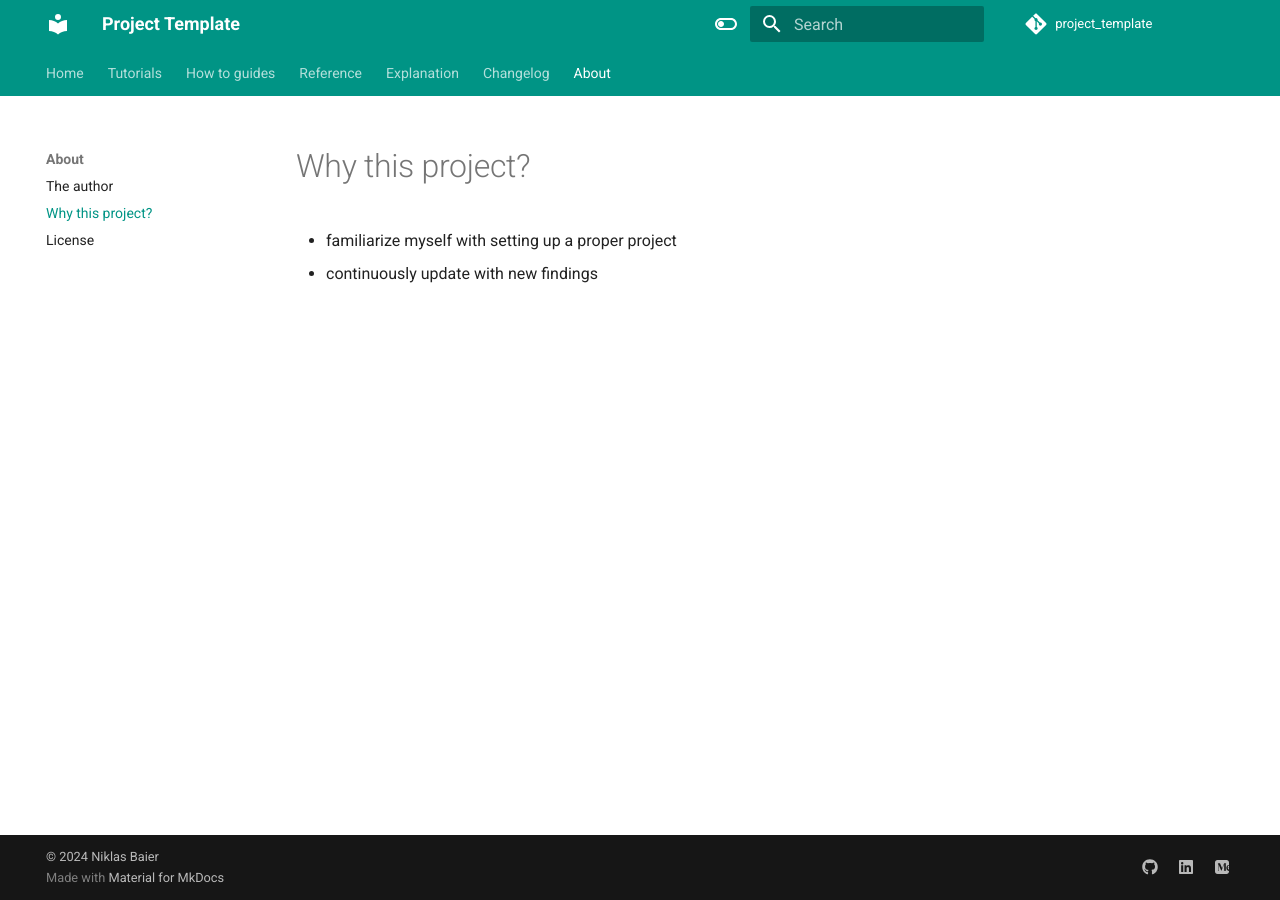
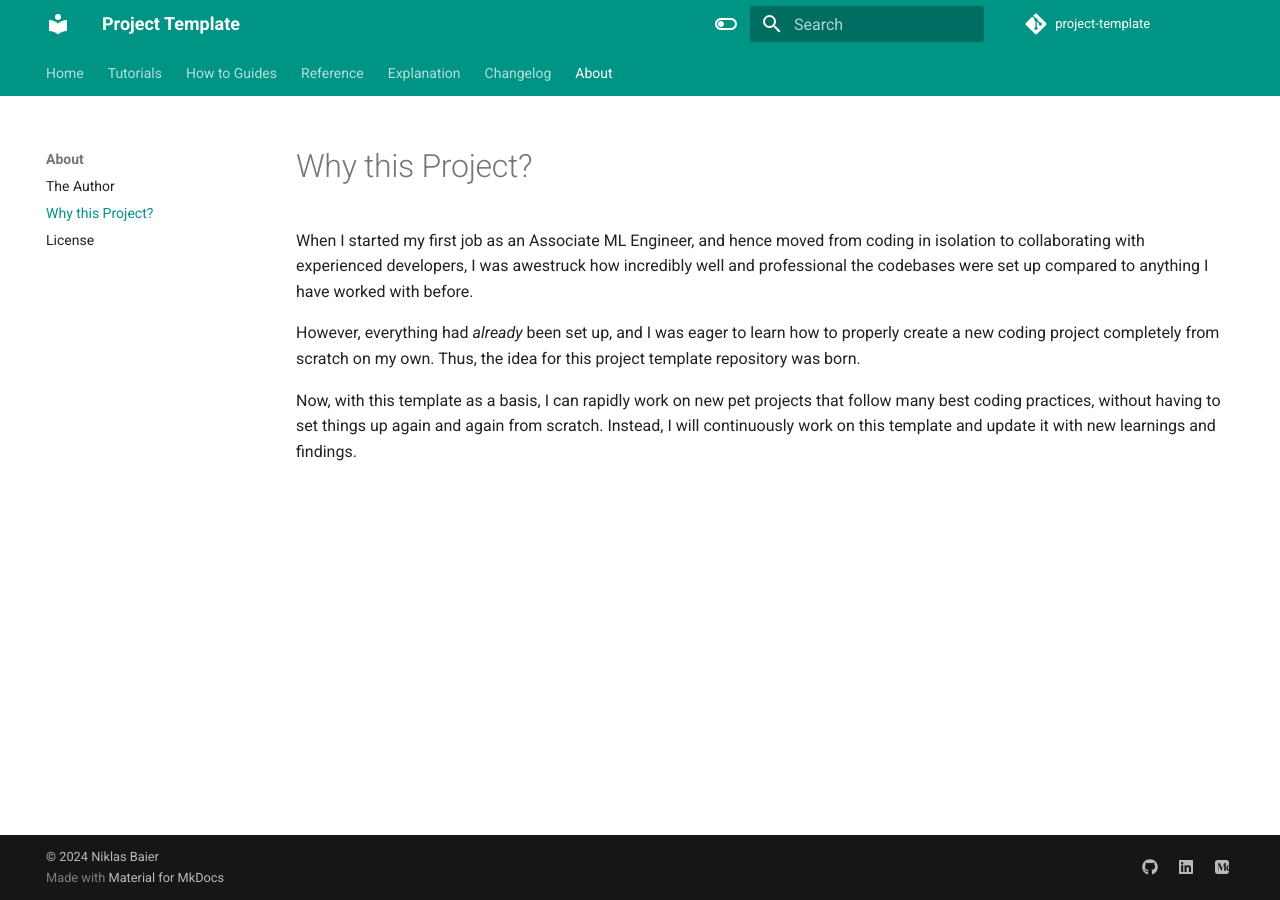
Before and after one commit to niklasbaier/instant-repo, an MkDocs documentation site: the page built from docs/motivation.md, in a window 1280 px wide. Built offline with MkDocs 1.6.1 and Material for MkDocs 9.7.7, drawn with Linux system fonts in a browser that asks for light colours; comment, search, counter and statistics services are not loaded.

Commit message:
docs: refine docs

```diff
--- a/docs/motivation.md
+++ b/docs/motivation.md
@@ -1,2 +1,5 @@
-- familiarize myself with setting up a proper project
-- continuously update with new findings
+When I started my first job as an Associate ML Engineer, and hence moved from coding in isolation to collaborating with experienced developers, I was awestruck how incredibly well and professional the codebases were set up compared to anything I have worked with before.
+
+However, everything had _already_ been set up, and I was eager to learn how to properly create a new coding project completely from scratch on my own. Thus, the idea for this project template repository was born.
+
+Now, with this template as a basis, I can rapidly work on new pet projects that follow many best coding practices, without having to set things up again and again from scratch. Instead, I will continuously work on this template and update it with new learnings and findings.
--- a/mkdocs.yml
+++ b/mkdocs.yml
@@ -1,6 +1,6 @@
 site_name: Project Template
-repo_url: https://github.com/niklasbaier/project_template
-repo_name: project_template
+repo_url: https://github.com/niklasbaier/project-template
+repo_name: project-template
 theme:
   name: material
   features:
@@ -31,13 +31,13 @@ theme:
 nav:
   - Home: index.md
   - tutorials.md
-  - how-to-guides.md
+  - How to Guides: how-to-guides.md
   - reference.md
   - explanation.md
-  - Changelog: changelog.md
+  - changelog.md
   - About:
-      - "The author": author.md
-      - "Why this project?": motivation.md
+      - The Author: author.md
+      - Why this Project?: motivation.md
       - License: license.md
 
 extra:
```
Also changed, not shown: docs/author.md (+3 -3 lines), docs/index.md (+29 -4 lines), docs/reference.md (+1 -1 lines), 1 other file.
